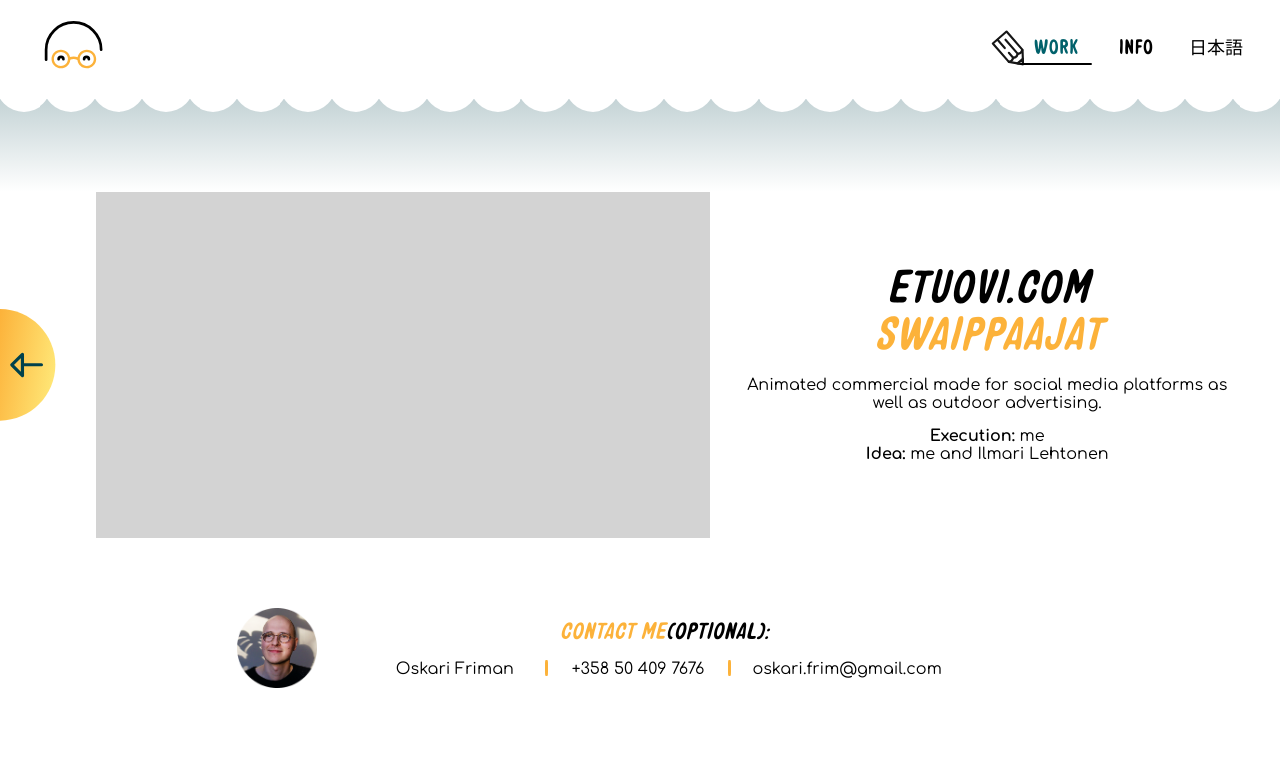
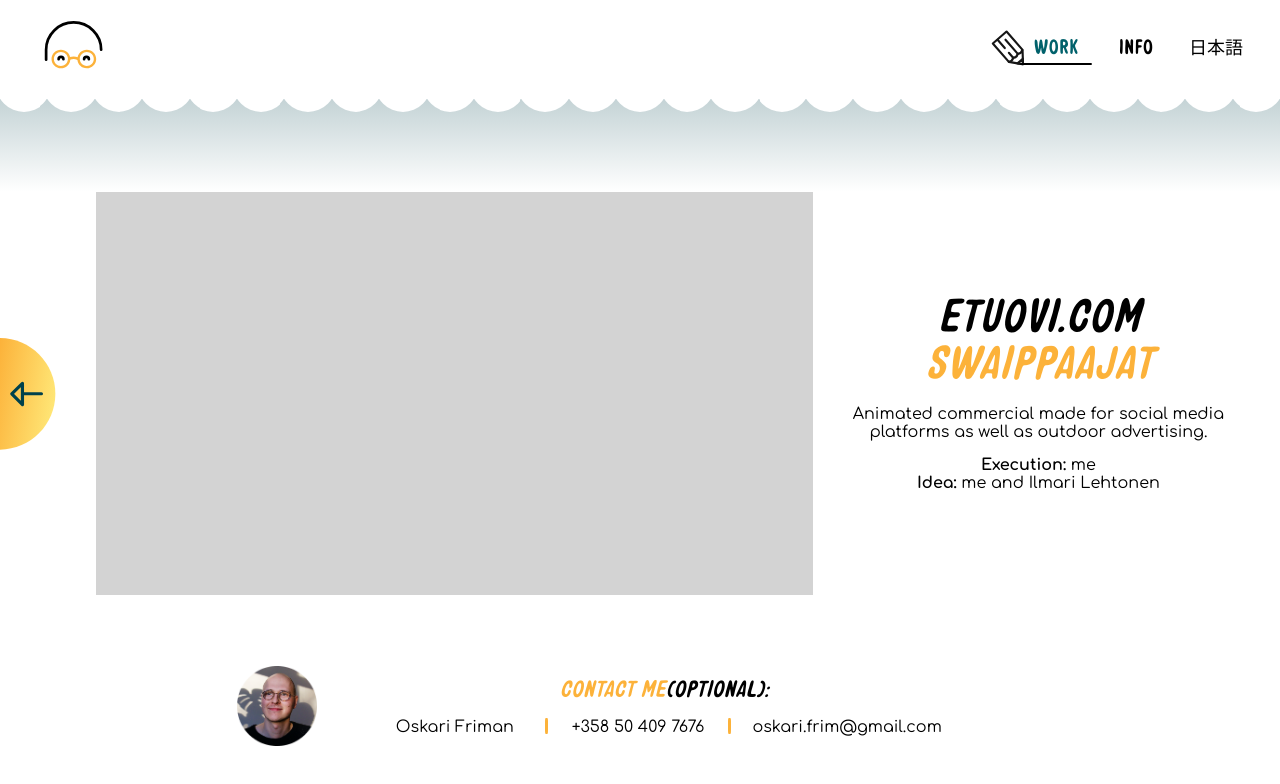
Before and after one commit to Akari0731/oskaris-website, an Angular app: page /work in a window 1280 px wide. Shown: the top 784 px of the page. Built offline with nearby package versions, Linux system fonts and the light colour scheme.

Commit message:
Better ratio

```diff
--- a/src/app/pages/video/video.component.sass
+++ b/src/app/pages/video/video.component.sass
@@ -1,10 +1,11 @@
 @use 'global'
+$ratio-base: 3.5
 
 .wrapper
     padding: global.$header-padding 3rem 2rem 0
     display: grid
     column-gap: 2rem
-    grid-template-columns: 4rem 48vw 1fr
+    grid-template-columns: 4rem calc($ratio-base * 16vw) 1fr
     align-items: center
 
 .button
@@ -13,5 +14,5 @@
         cursor: pointer
 
 .video
-    height: 27vw
+    height: calc($ratio-base * 9vw)
     background-color: lightgrey
```
